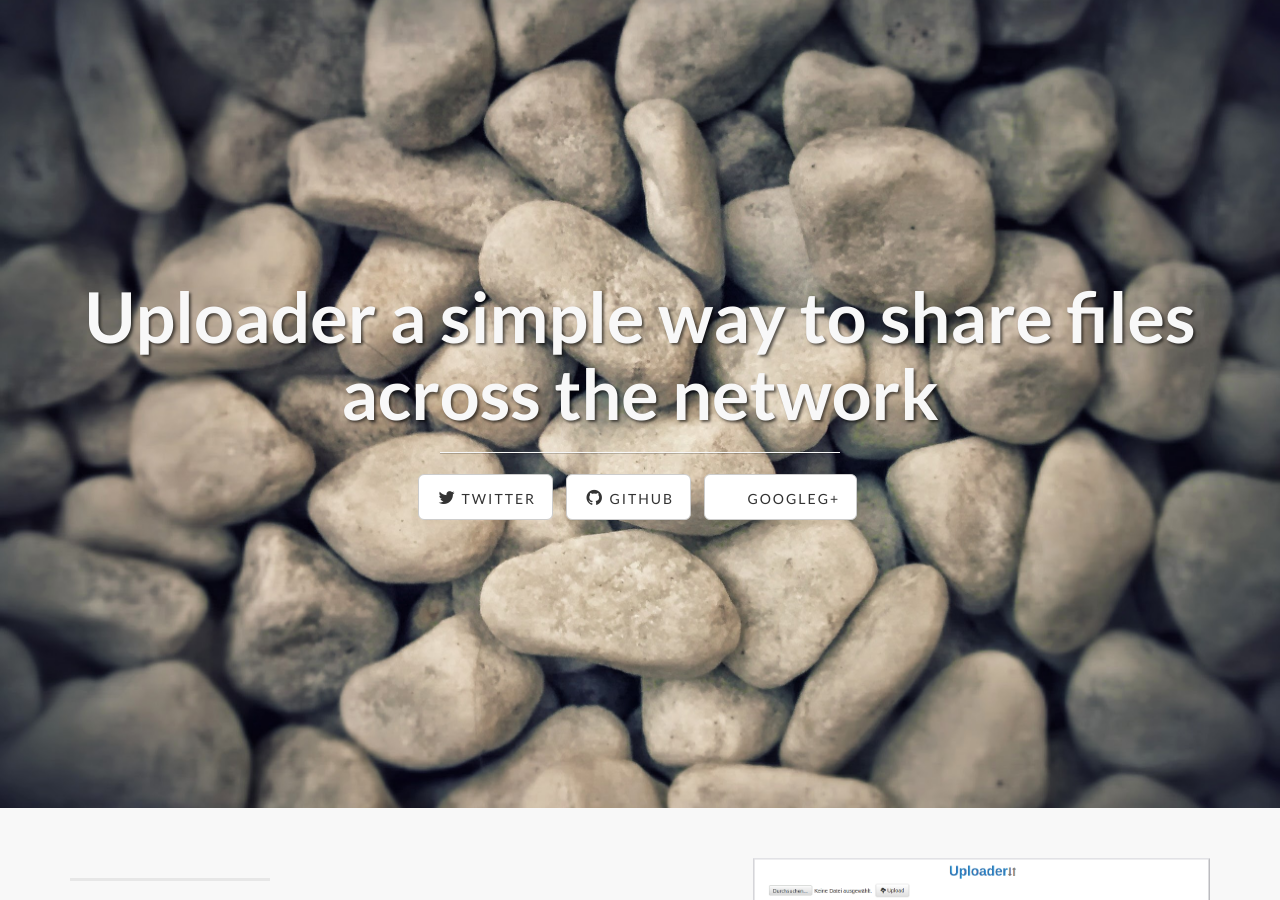
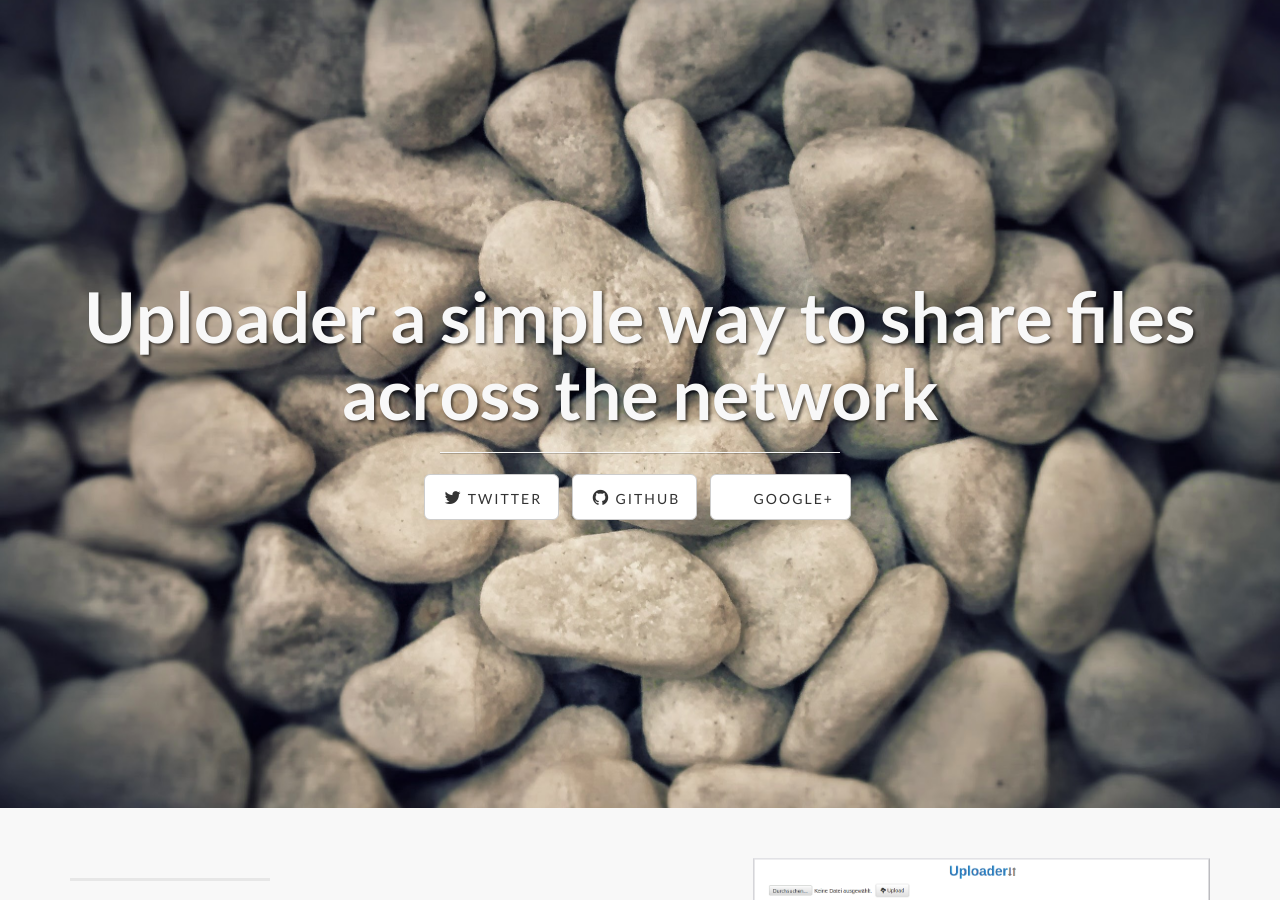
Before and after one commit to TheAnonymous/TheAnonymous.github.io, a Jekyll site: the page built from index.md, in a window 1280 px wide and 900 px high. Built offline with Jekyll 4.4.1, drawn with Linux system fonts in a browser that asks for light colours.

Commit message:
changed small things

```diff
--- a/_config.yml
+++ b/_config.yml
@@ -24,5 +24,5 @@ social:
     url: https://twitter.com/wildanonymous
   - title: github
     url: https://github.com/TheAnonymous
-  - title: googleG+
+  - title: google+
     url: https://plus.google.com/+JakobOesterling/about
```
